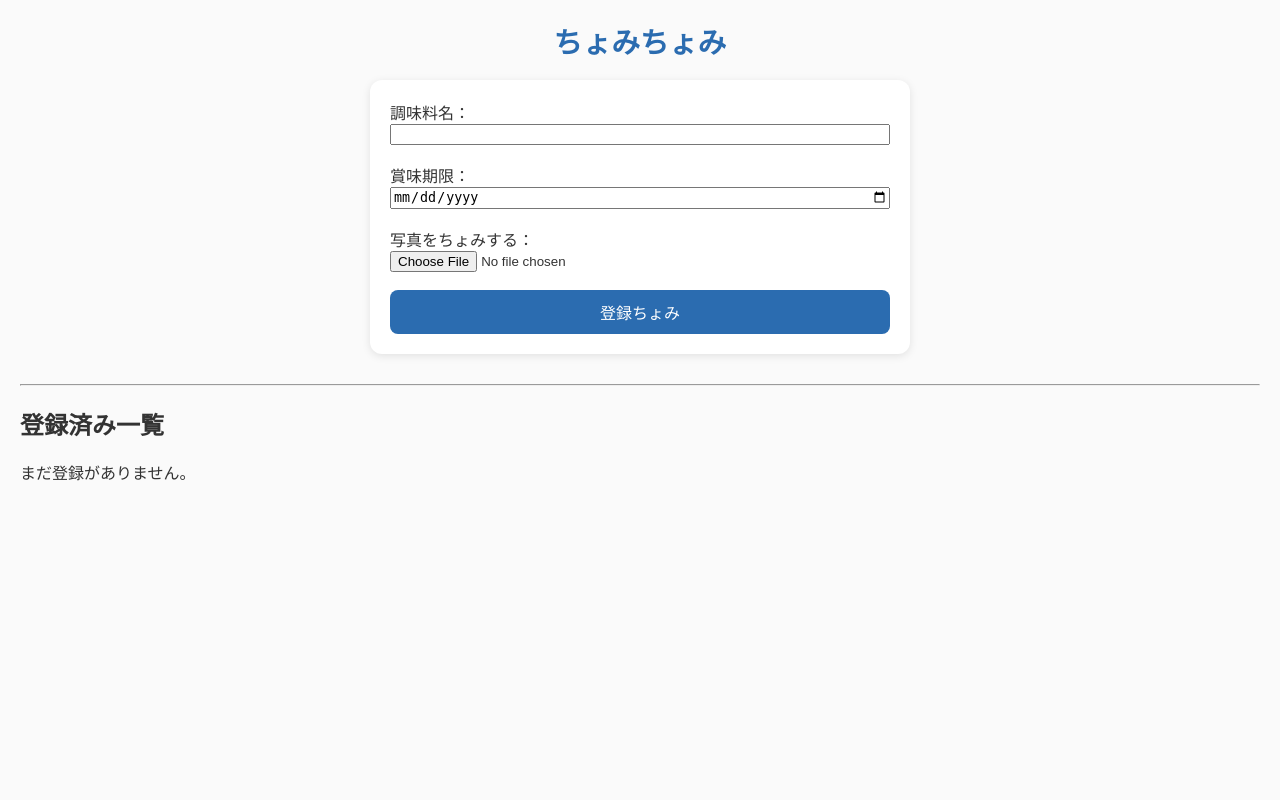
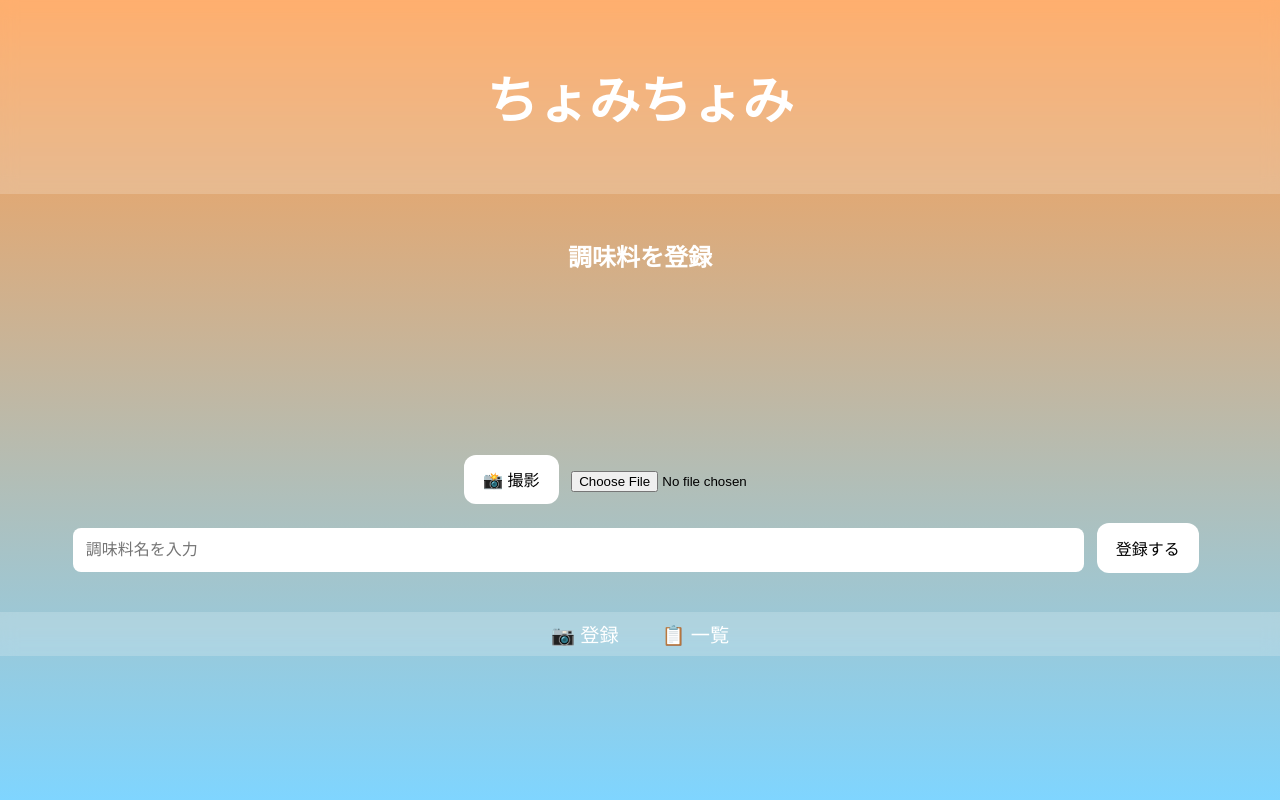
Before and after one commit to sum0924ssk-beep/kojin, a FastAPI app: page / in a window 1280 px wide. Run offline with FastAPI, Linux system fonts and the light colour scheme; data that the repository does not hold is empty.

Commit message:
UI修正

```diff
--- a/static/style.css
+++ b/static/style.css
@@ -1,94 +1,84 @@
 body {
-  font-family: "Hiragino Kaku Gothic ProN", sans-serif;
-  margin: 20px;
-  background: #fafafa;
-  color: #333;
+  font-family: 'Noto Sans JP', sans-serif;
+  margin: 0;
+  padding: 0;
+  min-height: 100vh;
+  background: linear-gradient(180deg, #ff9b4a, #7fd5ff);
+  display: flex;
+  flex-direction: column;
 }
 
-h1 {
+.header {
   text-align: center;
-  color: #2b6cb0;
-  font-size: 1.8rem;
+  padding: 1em;
+  font-size: 1.6em;
+  color: white;
+  background: rgba(255,255,255,0.2);
+  backdrop-filter: blur(8px);
 }
 
-form {
-  background: white;
-  padding: 20px;
-  border-radius: 12px;
-  box-shadow: 0 2px 8px rgba(0,0,0,0.1);
-  margin-bottom: 30px;
-  max-width: 500px;
-  margin-left: auto;
-  margin-right: auto;
+.container {
+  flex: 1;
+  padding: 1.5em;
+  text-align: center;
 }
 
-input, button {
-  width: 100%;
-  box-sizing: border-box;
+h2 {
+  color: white;
+}
+
+form input[type="text"] {
+  width: 80%;
+  padding: 0.8em;
+  margin: 1em 0;
+  border: none;
+  border-radius: 8px;
+  font-size: 1em;
 }
 
 button {
-  background-color: #2b6cb0;
-  color: white;
+  background: white;
   border: none;
-  padding: 10px 16px;
-  border-radius: 8px;
-  cursor: pointer;
-  font-size: 1rem;
+  padding: 0.8em 1.2em;
+  border-radius: 12px;
+  font-size: 1em;
+  margin: 0.5em;
 }
 
 button:hover {
-  background-color: #1a4f85;
+  background: #ffe6cc;
 }
 
-.grid {
-  display: grid;
-  grid-template-columns: repeat(auto-fit, minmax(200px, 1fr));
-  gap: 16px;
+.footer {
+  background: rgba(255,255,255,0.2);
+  backdrop-filter: blur(8px);
+  padding: 0.5em;
+  text-align: center;
+}
+
+.footer a {
+  color: white;
+  text-decoration: none;
+  margin: 0 1em;
+  font-size: 1.2em;
+}
+
+.list {
+  display: flex;
+  flex-wrap: wrap;
+  justify-content: center;
 }
 
 .card {
   background: white;
   border-radius: 12px;
-  overflow: hidden;
-  box-shadow: 0 2px 6px rgba(0,0,0,0.1);
+  width: 120px;
+  margin: 0.5em;
+  padding: 0.5em;
+  box-shadow: 0 2px 6px rgba(0,0,0,0.2);
 }
 
 .card img {
   width: 100%;
-  height: auto;
-  object-fit: cover;
+  border-radius: 8px;
 }
-
-.info {
-  padding: 10px;
-  font-size: 0.9rem;
-}
-
-.del-btn {
-  background: #e53e3e;
-  margin-top: 6px;
-}
-
-.del-btn:hover {
-  background: #b91c1c;
-}
-
-/* レスポンシブ対応 */
-@media screen and (max-width: 600px) {
-  body {
-    margin: 10px;
-  }
-  h1 {
-    font-size: 1.5rem;
-  }
-  form {
-    padding: 15px;
-  }
-  .info {
-    font-size: 0.85rem;
-  }
-  button {
-    font-size: 0.9rem;
-  }
-}
--- /dev/null
+++ b/templates/base.html
@@ -0,0 +1,25 @@
+<!DOCTYPE html>
+<html lang="ja">
+<head>
+  <meta charset="UTF-8">
+  <meta name="viewport" content="width=device-width, initial-scale=1.0">
+  <title>{{ title or "ちょみちょみ" }}</title>
+  <link rel="stylesheet" href="{{ url_for('static', path='style.css') }}">
+</head>
+<body>
+  <header class="header">
+    <h1>ちょみちょみ</h1>
+  </header>
+
+  <main>
+    {% block content %}{% endblock %}
+  </main>
+
+  <footer class="footer">
+    <nav>
+      <a href="/">📷 登録</a>
+      <a href="/list">📋 一覧</a>
+    </nav>
+  </footer>
+</body>
+</html>
--- a/templates/index.html
+++ b/templates/index.html
@@ -1,70 +1,18 @@
-<!DOCTYPE html>
-<html lang="ja">
-<head>
-  <meta charset="UTF-8">
-  <title>ちょみちょみ!!!</title>
-  <link rel="stylesheet" href="/static/style.css">
-</head>
-<body>
-  <h1>ちょみちょみ</h1>
+{% extends "base.html" %}
+{% block content %}
+<section class="container">
+  <h2>調味料を登録</h2>
+  <form action="/upload" method="post" enctype="multipart/form-data">
+    <video id="camera" autoplay playsinline></video>
+    <canvas id="photoCanvas" style="display:none;"></canvas>
 
-  <form id="form" action="/upload" method="post" enctype="multipart/form-data">
-    <label>調味料名：</label><br>
-    <input type="text" name="name" required><br><br>
+    <div class="button-group">
+      <button type="button" id="captureBtn">📸 撮影</button>
+      <input type="file" name="file" accept="image/*" capture="environment">
+    </div>
 
-    <label>賞味期限：</label><br>
-    <input type="date" name="expiry" required><br><br>
-
-    <label>写真をちょみする：</label><br>
-    <input type="file" id="image" name="image" accept="image/*" capture="environment" required>
-
-
-    <img id="preview" src="" alt="プレビュー" style="width:200px; display:none;"><br><br>
-
-    <button type="submit">登録ちょみ</button>
+    <input type="text" name="name" placeholder="調味料名を入力" required>
+    <button type="submit">登録する</button>
   </form>
-
-  <hr>
-
-  <h2>登録済み一覧</h2>
-  {% if items %}
-  <div class="grid">
-    {% for id, name, expiry, image_path, created_at in items %}
-      <div class="card">
-        <img src="/{{ image_path }}" alt="{{ name }}">
-        <div class="info">
-          <strong>{{ name }}</strong><br>
-          賞味期限：{{ expiry }}<br>
-          登録日：{{ created_at }}
-          <form action="/delete/{{ id }}" method="post">
-            <button type="submit" class="del-btn">削除</button>
-          </form>
-        </div>
-      </div>
-    {% endfor %}
-  </div>
-  {% else %}
-  <p>まだ登録がありません。</p>
-  {% endif %}
-
-<script>
-const imageInput = document.getElementById("image");
-const preview = document.getElementById("preview");
-
-imageInput.addEventListener("change", function(){
-  const file = this.files[0];
-  if(file){
-    const reader = new FileReader();
-    reader.onload = function(e){
-      preview.src = e.target.result;
-      preview.style.display = "block";
-    }
-    reader.readAsDataURL(file);
-  } else {
-    preview.src = "";
-    preview.style.display = "none";
-  }
-});
-</script>
-</body>
-</html>
+</section>
+{% endblock %}
```
Also changed, not shown: static/script.js (+13 -1 lines), templates/list.html (added, +14 -0 lines).
